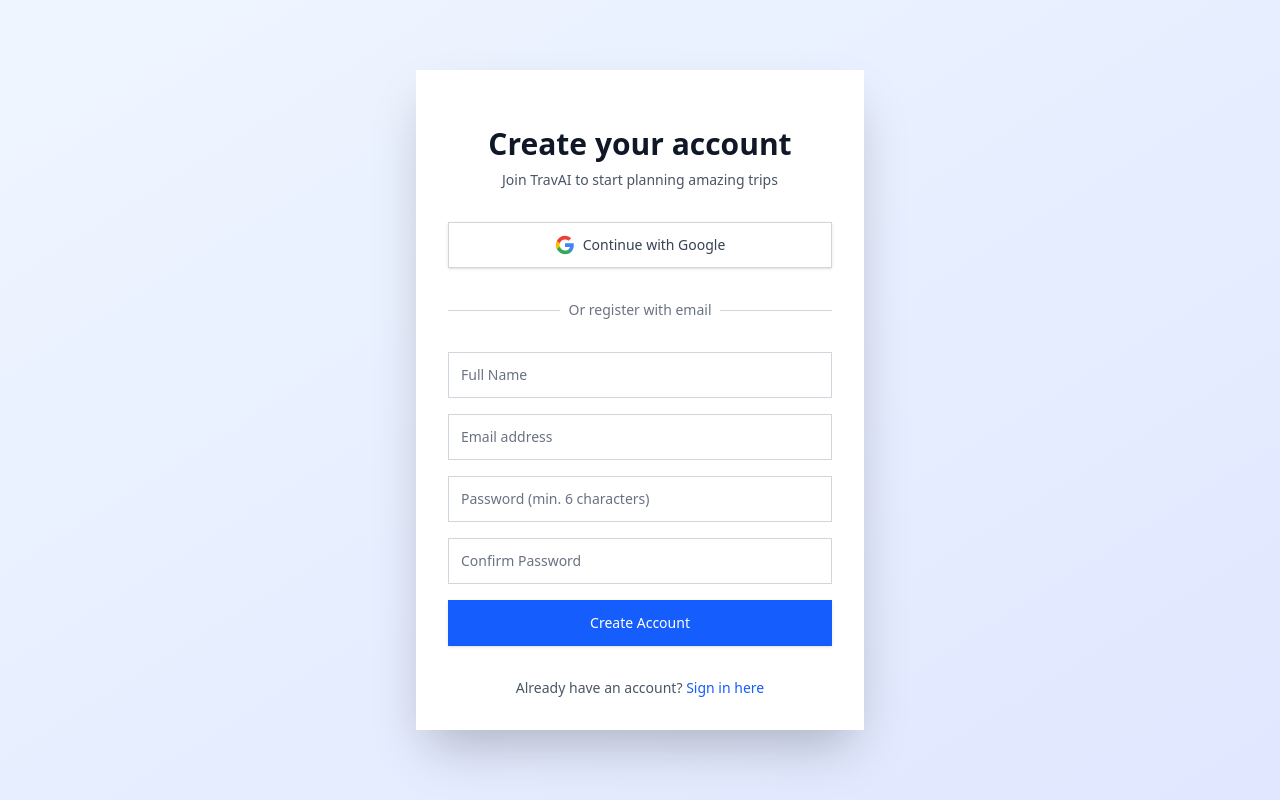
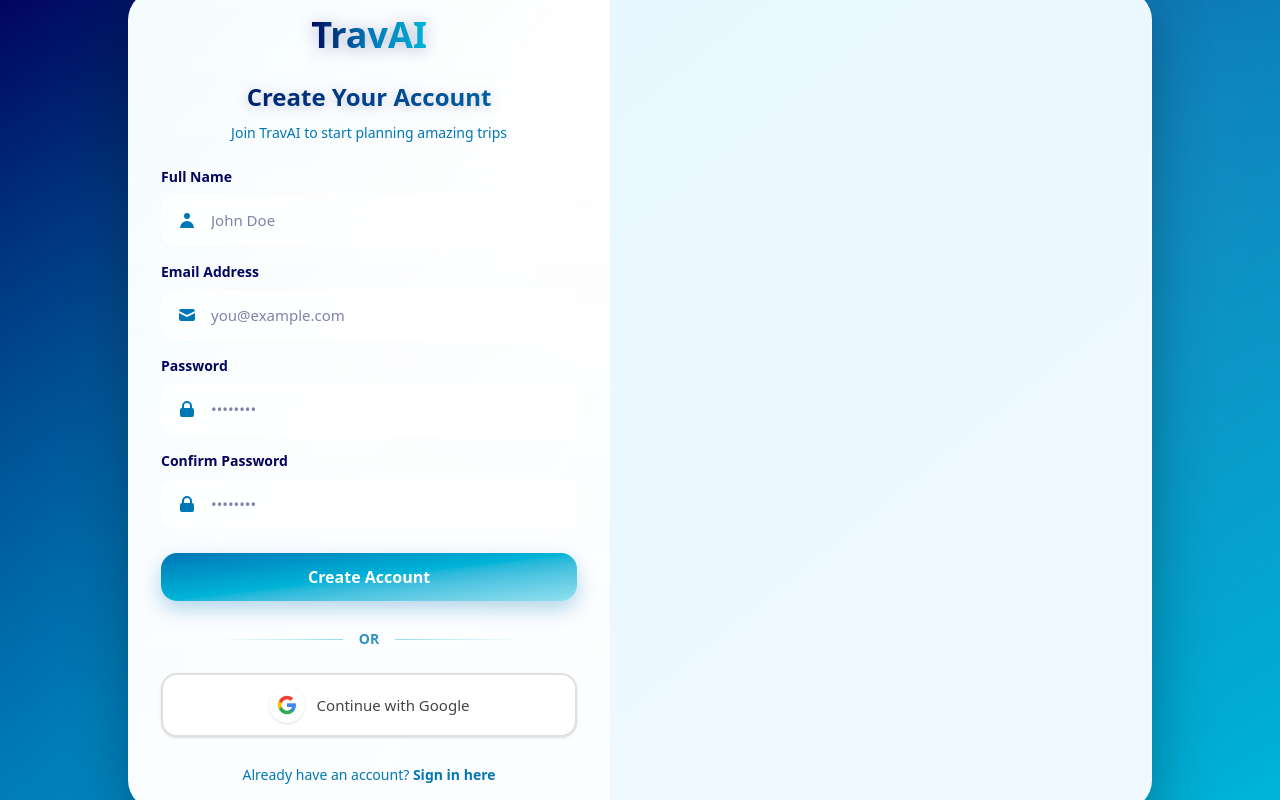
Before and after one commit to Sayan-Mondal2022/travAi, a Next.js app in the folder frontend/: page /register in a window 1280 px wide. Built offline with nearby package versions, Linux system fonts and the light colour scheme; no server answers.

Commit message:
Register Page UI has been modified

```diff
--- a/frontend/app/register/page.js
+++ b/frontend/app/register/page.js
@@ -4,6 +4,7 @@
 import { useState, useEffect } from 'react';
 import { useRouter } from 'next/navigation';
 import { useAuth } from '../../context/AuthContext';
+import Link from 'next/link';
 
 export default function RegisterPage() {
   const router = useRouter();
@@ -17,6 +18,7 @@
   });
   const [error, setError] = useState('');
   const [isLoading, setIsLoading] = useState(false);
+  const [showSuccess, setShowSuccess] = useState(false);
 
   // Redirect if already logged in
   useEffect(() => {
@@ -32,6 +34,19 @@
     });
   };
 
+  // Success message and redirect handler
+  const handleSuccessAndRedirect = () => {
+    setShowSuccess(true);
+
+    // Set flag for home page to show success toast
+    sessionStorage.setItem('justRegistered', 'true');
+
+    // Wait 1.5 seconds to show success message, then redirect
+    setTimeout(() => {
+      router.push('/');
+    }, 1500);
+  };
+
   const handleGoogleSignIn = async () => {
     setError('');
     setIsLoading(true);
@@ -40,15 +55,13 @@
       const result = await signInWithGoogle();
 
       if (result.success) {
-        console.log('Successfully signed up with Google:', result.user);
-        router.push('/');
+        handleSuccessAndRedirect();
       } else {
         setError(result.error || 'Failed to sign up with Google');
+        setIsLoading(false);
       }
     } catch (err) {
-      console.error('Google sign-up error:', err);
       setError('An unexpected error occurred');
-    } finally {
       setIsLoading(false);
     }
   };
@@ -83,186 +96,356 @@
       );
 
       if (result.success) {
-        console.log('Successfully registered:', result.user);
-        router.push('/');
+        handleSuccessAndRedirect();
       } else {
         setError(result.error || 'Failed to create account');
+        setIsLoading(false);
       }
     } catch (err) {
-      console.error('Registration error:', err);
       setError('An unexpected error occurred');
-    } finally {
       setIsLoading(false);
     }
   };
 
+  // Initial Loading
   if (loading) {
     return (
-      <div className="flex items-center justify-center min-h-screen">
-        <div className="text-center">
-          <div className="animate-spin rounded-full h-12 w-12 border-b-2 border-blue-500 mx-auto"></div>
-          <p className="mt-4 text-gray-600">Loading...</p>
+      <div className="fixed inset-0 bg-gradient-to-br from-[#03045e] via-[#0077b6] to-[#00b4d8] flex items-center justify-center p-5">
+        <div className="text-center text-white">
+          <div className="animate-spin h-12 w-12 border-b-2 border-[#caf0f8] mx-auto"></div>
+          <p className="mt-4 text-[#caf0f8]">Loading...</p>
         </div>
       </div>
     );
   }
 
   return (
-    <div className="min-h-screen flex items-center justify-center bg-gradient-to-br from-blue-50 to-indigo-100 py-12 px-4 sm:px-6 lg:px-8">
-      <div className="max-w-md w-full space-y-8 bg-white p-8 rounded-xl shadow-2xl">
-        {/* Header */}
-        <div>
-          <h2 className="mt-6 text-center text-3xl font-extrabold text-gray-900">
-            Create your account
-          </h2>
-          <p className="mt-2 text-center text-sm text-gray-600">
-            Join TravAI to start planning amazing trips
-          </p>
+    <div className="fixed inset-0 bg-gradient-to-br from-[#03045e] via-[#0077b6] to-[#00b4d8] flex items-center justify-center p-5 overflow-hidden">
+      {/* Animated Background Overlay */}
+      <div className="absolute inset-0 opacity-100 animate-[gradientShift_8s_ease-in-out_infinite] pointer-events-none">
+        <div className="absolute inset-0" style={{
+          background: `
+            radial-gradient(circle at 20% 80%, rgba(0, 180, 216, 0.2) 0%, transparent 50%),
+            radial-gradient(circle at 80% 20%, rgba(144, 224, 239, 0.15) 0%, transparent 50%),
+            radial-gradient(circle at 40% 40%, rgba(202, 240, 248, 0.1) 0%, transparent 50%)
+          `
+        }}></div>
       </div>
 
-        {/* Error Message */}
-        {error && (
-          <div className="bg-red-50 border border-red-200 text-red-700 px-4 py-3 rounded-lg relative">
-            <span className="block sm:inline">{error}</span>
+      {/* SUCCESS MESSAGE OVERLAY */}
+      {showSuccess && (
+        <div className="fixed inset-0 bg-[#03045e]/80 flex items-center justify-center z-[9999] animate-[fadeIn_0.3s_ease-out]">
+          <div className="bg-white p-10 rounded-3xl text-center shadow-2xl animate-[scaleIn_0.4s_ease-out] max-w-md">
+            <div className="w-20 h-20 mx-auto mb-5">
+              <svg
+                className="w-20 h-20 rounded-full stroke-[#00b4d8] stroke-2 animate-[fill_0.4s_ease-in-out_0.4s_forwards,scale_0.3s_ease-in-out_0.9s_both]"
+                viewBox="0 0 52 52"
+                style={{ strokeMiterlimit: 10, boxShadow: 'inset 0px 0px 0px #00b4d8' }}
+              >
+                <circle
+                  className="animate-[stroke_0.6s_cubic-bezier(0.65,0,0.45,1)_forwards]"
+                  cx="26"
+                  cy="26"
+                  r="25"
+                  fill="none"
+                  style={{
+                    strokeDasharray: 166,
+                    strokeDashoffset: 166,
+                    stroke: '#00b4d8'
+                  }}
+                />
+                <path
+                  className="animate-[stroke_0.3s_cubic-bezier(0.65,0,0.45,1)_0.8s_forwards]"
+                  fill="none"
+                  d="M14.1 27.2l7.1 7.2 16.7-16.8"
+                  style={{
+                    strokeDasharray: 48,
+                    strokeDashoffset: 48,
+                    stroke: '#00b4d8',
+                    transformOrigin: '50% 50%'
+                  }}
+                />
+              </svg>
+            </div>
+            <h2 className="text-3xl font-bold text-[#03045e] mb-2">Account Created!</h2>
+            <p className="text-base text-[#0077b6]">Redirecting you to dashboard...</p>
+          </div>
         </div>
       )}
 
-        {/* Google Sign Up Button */}
-        <div>
-          <button
-            onClick={handleGoogleSignIn}
-            disabled={isLoading}
-            className="group relative w-full flex justify-center items-center py-3 px-4 border border-gray-300 text-sm font-medium rounded-lg text-gray-700 bg-white hover:bg-gray-50 focus:outline-none focus:ring-2 focus:ring-offset-2 focus:ring-blue-500 transition-all duration-200 disabled:opacity-50 disabled:cursor-not-allowed shadow-sm hover:shadow-md"
-          >
-            <svg className="w-5 h-5 mr-2" viewBox="0 0 24 24">
-              <path
-                fill="#4285F4"
-                d="M22.56 12.25c0-.78-.07-1.53-.2-2.25H12v4.26h5.92c-.26 1.37-1.04 2.53-2.21 3.31v2.77h3.57c2.08-1.92 3.28-4.74 3.28-8.09z"
-              />
-              <path
-                fill="#34A853"
-                d="M12 23c2.97 0 5.46-.98 7.28-2.66l-3.57-2.77c-.98.66-2.23 1.06-3.71 1.06-2.86 0-5.29-1.93-6.16-4.53H2.18v2.84C3.99 20.53 7.7 23 12 23z"
-              />
-              <path
-                fill="#FBBC05"
-                d="M5.84 14.09c-.22-.66-.35-1.36-.35-2.09s.13-1.43.35-2.09V7.07H2.18C1.43 8.55 1 10.22 1 12s.43 3.45 1.18 4.93l2.85-2.22.81-.62z"
-              />
-              <path
-                fill="#EA4335"
-                d="M12 5.38c1.62 0 3.06.56 4.21 1.64l3.15-3.15C17.45 2.09 14.97 1 12 1 7.7 1 3.99 3.47 2.18 7.07l3.66 2.84c.87-2.6 3.3-4.53 6.16-4.53z"
-              />
-            </svg>
-            {isLoading ? 'Creating account...' : 'Continue with Google'}
-          </button>
+      {/* MAIN REGISTER CONTAINER */}
+      <div className="flex w-full max-w-5xl h-auto bg-gradient-to-br from-[#e6f7ff] to-[#f0f9ff] rounded-[30px] overflow-hidden shadow-[0_20px_60px_rgba(0,0,0,0.3)] border border-white/60 relative z-10 animate-[fadeIn_420ms_cubic-bezier(0.2,0.9,0.2,1)_forwards]">
+
+        {/* LEFT PANEL */}
+        <div className="flex-1 p-6 px-8 flex flex-col justify-center bg-gradient-to-b from-white/95 to-[#f8fcff] backdrop-blur-sm border-r border-white/50 relative overflow-y-auto scrollbar-hide animate-[slideUp_700ms_cubic-bezier(0.2,0.9,0.2,1)_forwards]">
+          {/* Background Gradient Overlay */}
+          <div className="absolute inset-0 bg-gradient-to-br from-[#caf0f8]/20 via-white/40 to-white/60 -z-10 rounded-l-[30px]"></div>
+
+          {/* Logo with Home Link - CENTERED */}
+          <div className="text-center mb-6">
+            <Link href="/" className="inline-block transition-all duration-300 hover:scale-105 active:scale-95">
+              <h1 className="text-4xl font-black text-transparent bg-gradient-to-r from-[#03045e] via-[#0077b6] to-[#00b4d8] bg-clip-text drop-shadow-[0_2px_8px_rgba(3,4,94,0.3)]">
+                TravAI
+              </h1>
+            </Link>
           </div>
 
-        {/* Divider */}
+          <h2 className="text-[24px] font-bold text-transparent bg-gradient-to-r from-[#03045e] to-[#0077b6] bg-clip-text drop-shadow-[0_2px_6px_rgba(3,4,94,0.2)] text-center mb-2">
+            Create Your Account
+          </h2>
+
+          <p className="text-center text-[#0077b6] text-sm mb-6">Join TravAI to start planning amazing trips</p>
+
+          {/* ERROR MESSAGE */}
+          {error && (
+            <div className="bg-gradient-to-r from-red-50 to-pink-50 border-l-4 border-[#e74c3c] text-[#c0392b] px-4 py-3.5 rounded-xl mb-3 text-sm font-semibold shadow-md">
+              <div className="flex items-center">
+                <svg className="w-5 h-5 mr-2" fill="currentColor" viewBox="0 0 20 20">
+                  <path fillRule="evenodd" d="M18 10a8 8 0 11-16 0 8 8 0 0116 0zm-7-4a1 1 0 11-2 0 1 1 0 012 0zM9 9a1 1 0 000 2v3a1 1 0 001 1h1a1 1 0 100-2v-3a1 1 0 00-1-1H9z" clipRule="evenodd" />
+                </svg>
+                {error}
+              </div>
+            </div>
+          )}
+
+          {/* REGISTRATION FORM */}
+          <form className="flex flex-col gap-4" onSubmit={handleSubmit}>
+            {/* Full Name Input */}
+            <div className="flex flex-col">
+              <label className="text-[#03045e] font-semibold mb-2 text-sm">
+                Full Name
+              </label>
               <div className="relative">
-          <div className="absolute inset-0 flex items-center">
-            <div className="w-full border-t border-gray-300"></div>
+                <input
+                  type="text"
+                  name="displayName"
+                  placeholder="John Doe"
+                  value={formData.displayName}
+                  onChange={handleChange}
+                  disabled={isLoading}
+                  required
+                  className="w-full px-4 pl-12 py-3 rounded-2xl border-2 border-white bg-white/80 outline-none text-[15px] text-[#03045e] transition-all duration-300 ease-out backdrop-blur-sm focus:bg-white focus:border-[#00b4d8] focus:shadow-[0_4px_12px_rgba(0,180,216,0.15)] disabled:opacity-50"
+                />
+                <div className="absolute left-4 top-1/2 transform -translate-y-1/2 text-[#0077b6]">
+                  <svg className="w-5 h-5" fill="currentColor" viewBox="0 0 20 20">
+                    <path fillRule="evenodd" d="M10 9a3 3 0 100-6 3 3 0 000 6zm-7 9a7 7 0 1114 0H3z" clipRule="evenodd" />
+                  </svg>
                 </div>
-          <div className="relative flex justify-center text-sm">
-            <span className="px-2 bg-white text-gray-500">Or register with email</span>
               </div>
             </div>
 
-        {/* Registration Form */}
-        <form className="mt-8 space-y-4" onSubmit={handleSubmit}>
-          <div>
-            <label htmlFor="displayName" className="sr-only">
-              Full Name
+            {/* Email Input */}
+            <div className="flex flex-col">
+              <label className="text-[#03045e] font-semibold mb-2 text-sm">
+                Email Address
               </label>
+              <div className="relative">
                 <input
-              id="displayName"
-              name="displayName"
-              type="text"
+                  type="email"
+                  name="email"
+                  placeholder="you@example.com"
+                  value={formData.email}
+                  onChange={handleChange}
+                  disabled={isLoading}
                   required
-              value={formData.displayName}
+                  className="w-full px-4 pl-12 py-3 rounded-2xl border-2 border-white bg-white/80 outline-none text-[15px] text-[#03045e] transition-all duration-300 ease-out backdrop-blur-sm focus:bg-white focus:border-[#00b4d8] focus:shadow-[0_4px_12px_rgba(0,180,216,0.15)] disabled:opacity-50"
+                />
+                <div className="absolute left-4 top-1/2 transform -translate-y-1/2 text-[#0077b6]">
+                  <svg className="w-5 h-5" fill="currentColor" viewBox="0 0 20 20">
+                    <path d="M2.003 5.884L10 9.882l7.997-3.998A2 2 0 0016 4H4a2 2 0 00-1.997 1.884z" />
+                    <path d="M18 8.118l-8 4-8-4V14a2 2 0 002 2h12a2 2 0 002-2V8.118z" />
+                  </svg>
+                </div>
+              </div>
+            </div>
+
+            {/* Password Input */}
+            <div className="flex flex-col">
+              <label className="text-[#03045e] font-semibold mb-2 text-sm">
+                Password
+              </label>
+              <div className="relative">
+                <input
+                  type="password"
+                  name="password"
+                  placeholder="••••••••"
+                  value={formData.password}
                   onChange={handleChange}
-              className="appearance-none rounded-lg relative block w-full px-3 py-3 border border-gray-300 placeholder-gray-500 text-gray-900 focus:outline-none focus:ring-blue-500 focus:border-blue-500 sm:text-sm"
-              placeholder="Full Name"
                   disabled={isLoading}
+                  required
+                  className="w-full px-4 pl-12 py-3 rounded-2xl border-2 border-white bg-white/80 outline-none text-[15px] text-[#03045e] transition-all duration-300 ease-out backdrop-blur-sm focus:bg-white focus:border-[#00b4d8] focus:shadow-[0_4px_12px_rgba(0,180,216,0.15)] disabled:opacity-50"
+                />
+                <div className="absolute left-4 top-1/2 transform -translate-y-1/2 text-[#0077b6]">
+                  <svg className="w-5 h-5" fill="currentColor" viewBox="0 0 20 20">
+                    <path fillRule="evenodd" d="M5 9V7a5 5 0 0110 0v2a2 2 0 012 2v5a2 2 0 01-2 2H5a2 2 0 01-2-2v-5a2 2 0 012-2zm8-2v2H7V7a3 3 0 016 0z" clipRule="evenodd" />
+                  </svg>
+                </div>
+              </div>
+            </div>
+
+            {/* Confirm Password Input */}
+            <div className="flex flex-col">
+              <label className="text-[#03045e] font-semibold mb-2 text-sm">
+                Confirm Password
+              </label>
+              <div className="relative">
+                <input
+                  type="password"
+                  name="confirmPassword"
+                  placeholder="••••••••"
+                  value={formData.confirmPassword}
+                  onChange={handleChange}
+                  disabled={isLoading}
+                  required
+                  className="w-full px-4 pl-12 py-3 rounded-2xl border-2 border-white bg-white/80 outline-none text-[15px] text-[#03045e] transition-all duration-300 ease-out backdrop-blur-sm focus:bg-white focus:border-[#00b4d8] focus:shadow-[0_4px_12px_rgba(0,180,216,0.15)] disabled:opacity-50"
+                />
+                <div className="absolute left-4 top-1/2 transform -translate-y-1/2 text-[#0077b6]">
+                  <svg className="w-5 h-5" fill="currentColor" viewBox="0 0 20 20">
+                    <path fillRule="evenodd" d="M5 9V7a5 5 0 0110 0v2a2 2 0 012 2v5a2 2 0 01-2 2H5a2 2 0 01-2-2v-5a2 2 0 012-2zm8-2v2H7V7a3 3 0 016 0z" clipRule="evenodd" />
+                  </svg>
+                </div>
+              </div>
+            </div>
+
+            {/* Create Account Button */}
+            <button
+              type="submit"
+              className="mt-2 px-4 py-3 bg-gradient-to-br from-[#0077b6] via-[#00b4d8] to-[#90e0ef] border-none text-white rounded-2xl text-base font-bold cursor-pointer transition-all duration-300 shadow-[0_8px_20px_rgba(0,119,182,0.3)] hover:shadow-[0_12px_28px_rgba(0,180,216,0.4)] hover:-translate-y-1 active:scale-[0.98] disabled:opacity-50 disabled:cursor-not-allowed disabled:transform-none"
+              disabled={isLoading}
+            >
+              {isLoading ? (
+                <span className="flex items-center justify-center">
+                  <svg className="animate-spin h-5 w-5 mr-2" viewBox="0 0 24 24">
+                    <circle className="opacity-25" cx="12" cy="12" r="10" stroke="currentColor" strokeWidth="4" fill="none" />
+                    <path className="opacity-75" fill="currentColor" d="M4 12a8 8 0 018-8V0C5.373 0 0 5.373 0 12h4zm2 5.291A7.962 7.962 0 014 12H0c0 3.042 1.135 5.824 3 7.938l3-2.647z" />
+                  </svg>
+                  Creating account...
+                </span>
+              ) : 'Create Account'}
+            </button>
+
+            {/* OR DIVIDER */}
+            <div className="flex items-center justify-center my-3 mb-2">
+              <div className="h-px w-[30%] bg-gradient-to-r from-transparent to-[#90e0ef]"></div>
+              <span className="mx-4 text-sm text-[#0077b6] font-semibold opacity-80">OR</span>
+              <div className="h-px w-[30%] bg-gradient-to-l from-transparent to-[#90e0ef]"></div>
+            </div>
+
+            {/* GOOGLE SIGN UP BUTTON */}
+            <button
+              type="button"
+              disabled={isLoading}
+              onClick={handleGoogleSignIn}
+              className="w-full px-4 py-3 rounded-2xl bg-white border-2 border-[#e0e0e0] text-[15px] font-semibold text-[#444] flex items-center justify-center gap-3 cursor-pointer transition-all duration-300 shadow-sm hover:border-[#4285f4]/40 hover:shadow-[0_4px_16px_rgba(66,133,244,0.15)] hover:-translate-y-0.5 active:scale-[0.99] disabled:opacity-50 disabled:cursor-not-allowed"
+            >
+              <div className="p-2 rounded-full bg-white shadow-sm">
+                <img
+                  src="/images/google-icon.png"
+                  className="w-5 h-5"
+                  alt="Google"
                 />
               </div>
+              <span className="font-medium">
+                Continue with Google
+              </span>
+            </button>
 
-          <div>
-            <label htmlFor="email" className="sr-only">
-              Email address
-            </label>
-            <input
-              id="email"
-              name="email"
-              type="email"
-              autoComplete="email"
-              required
-              value={formData.email}
-              onChange={handleChange}
-              className="appearance-none rounded-lg relative block w-full px-3 py-3 border border-gray-300 placeholder-gray-500 text-gray-900 focus:outline-none focus:ring-blue-500 focus:border-blue-500 sm:text-sm"
-              placeholder="Email address"
-              disabled={isLoading}
-            />
+            {/* SIGN IN LINK */}
+            <div className="text-center mt-3">
+              <p className="text-sm text-[#0077b6]">
+                Already have an account?{' '}
+                <Link
+                  href="/login"
+                  className="font-semibold text-[#0077b6] hover:text-[#03045e] transition-all duration-300 hover:underline"
+                >
+                  Sign in here
+                </Link>
+              </p>
+            </div>
+          </form>
         </div>
 
-          <div>
-            <label htmlFor="password" className="sr-only">
-              Password
-            </label>
-            <input
-              id="password"
-              name="password"
-              type="password"
-              autoComplete="new-password"
-              required
-              value={formData.password}
-              onChange={handleChange}
-              className="appearance-none rounded-lg relative block w-full px-3 py-3 border border-gray-300 placeholder-gray-500 text-gray-900 focus:outline-none focus:ring-blue-500 focus:border-blue-500 sm:text-sm"
-              placeholder="Password (min. 6 characters)"
-              disabled={isLoading}
+        {/* RIGHT PANEL */}
+        <div className="relative flex-[1.3] rounded-r-[30px] overflow-hidden animate-[slideRight_700ms_cubic-bezier(0.2,0.9,0.2,1)_forwards] hidden md:block">
+          {/* Background Image with Overlay */}
+          <div className="absolute inset-0 overflow-hidden z-[1]">
+            <img
+              src="/images/login-bg.jpg"
+              alt="Travel Adventure"
+              className="w-full h-full object-cover"
             />
+            {/* Gradient Overlay */}
+            <div className="absolute inset-0 bg-gradient-to-tr from-[#03045e]/70 via-[#0077b6]/50 to-transparent"></div>
           </div>
 
-          <div>
-            <label htmlFor="confirmPassword" className="sr-only">
-              Confirm Password
-            </label>
-            <input
-              id="confirmPassword"
-              name="confirmPassword"
-              type="password"
-              autoComplete="new-password"
-              required
-              value={formData.confirmPassword}
-              onChange={handleChange}
-              className="appearance-none rounded-lg relative block w-full px-3 py-3 border border-gray-300 placeholder-gray-500 text-gray-900 focus:outline-none focus:ring-blue-500 focus:border-blue-500 sm:text-sm"
-              placeholder="Confirm Password"
-              disabled={isLoading}
-            />
-          </div>
-
-          <div>
-            <button
-              type="submit"
-              disabled={isLoading}
-              className="group relative w-full flex justify-center py-3 px-4 border border-transparent text-sm font-medium rounded-lg text-white bg-blue-600 hover:bg-blue-700 focus:outline-none focus:ring-2 focus:ring-offset-2 focus:ring-blue-500 transition-all duration-200 disabled:opacity-50 disabled:cursor-not-allowed shadow-sm hover:shadow-md"
-            >
-              {isLoading ? 'Creating account...' : 'Create Account'}
-            </button>
-          </div>
-        </form>
-
-        {/* Sign In Link */}
-        <div className="text-center">
-          <p className="text-sm text-gray-600">
-            Already have an account?{' '}
-            <a
-              href="/login"
-              className="font-medium text-blue-600 hover:text-blue-500 transition-colors"
-            >
-              Sign in here
-            </a>
+          {/* Main Caption */}
+          <div className="absolute bottom-10 left-10 right-10 text-white z-[5] drop-shadow-[0_4px_16px_rgba(0,0,0,0.6)]">
+            <h2 className="text-[28px] font-extrabold mb-4 leading-tight">
+              Start Your Journey<br />With TravAI
+            </h2>
+            <p className="text-[#caf0f8] font-medium text-lg opacity-90 max-w-md">
+              Join thousands of travelers who trust AI to plan their perfect adventures.
             </p>
           </div>
         </div>
       </div>
+
+      {/* Custom Animations via Style Tag */}
+      <style jsx>{`
+        @keyframes fadeIn {
+          from { opacity: 0; transform: translateY(6px) scale(0.998); }
+          to { opacity: 1; transform: translateY(0) scale(1); }
+        }
+
+        @keyframes slideUp {
+          from { opacity: 0; transform: translateY(26px); }
+          to { opacity: 1; transform: translateY(0); }
+        }
+
+        @keyframes slideRight {
+          from { opacity: 0; transform: translateX(40px); }
+          to { opacity: 1; transform: translateX(0); }
+        }
+
+        @keyframes gradientShift {
+          0%, 100% { background-position: 0% 50%, 100% 50%, 50% 50%; }
+          50% { background-position: 100% 50%, 0% 50%, 80% 80%; }
+        }
+
+        @keyframes scaleIn {
+          from { transform: scale(0.8); opacity: 0; }
+          to { transform: scale(1); opacity: 1; }
+        }
+
+        @keyframes stroke {
+          100% { stroke-dashoffset: 0; }
+        }
+
+        @keyframes scale {
+          0%, 100% { transform: none; }
+          50% { transform: scale3d(1.1, 1.1, 1); }
+        }
+
+        @keyframes fill {
+          100% { box-shadow: inset 0px 0px 0px 30px #00b4d8; }
+        }
+
+        .scrollbar-hide::-webkit-scrollbar {
+          display: none;
+        }
+
+        .scrollbar-hide {
+          -ms-overflow-style: none;
+          scrollbar-width: none;
+        }
+
+        @media (prefers-reduced-motion: reduce) {
+          * {
+            animation: none !important;
+            transition: none !important;
+          }
+        }
+      `}</style>
+    </div>
   );
 }
```
Lines whose indentation alone changed are shown as unchanged.
